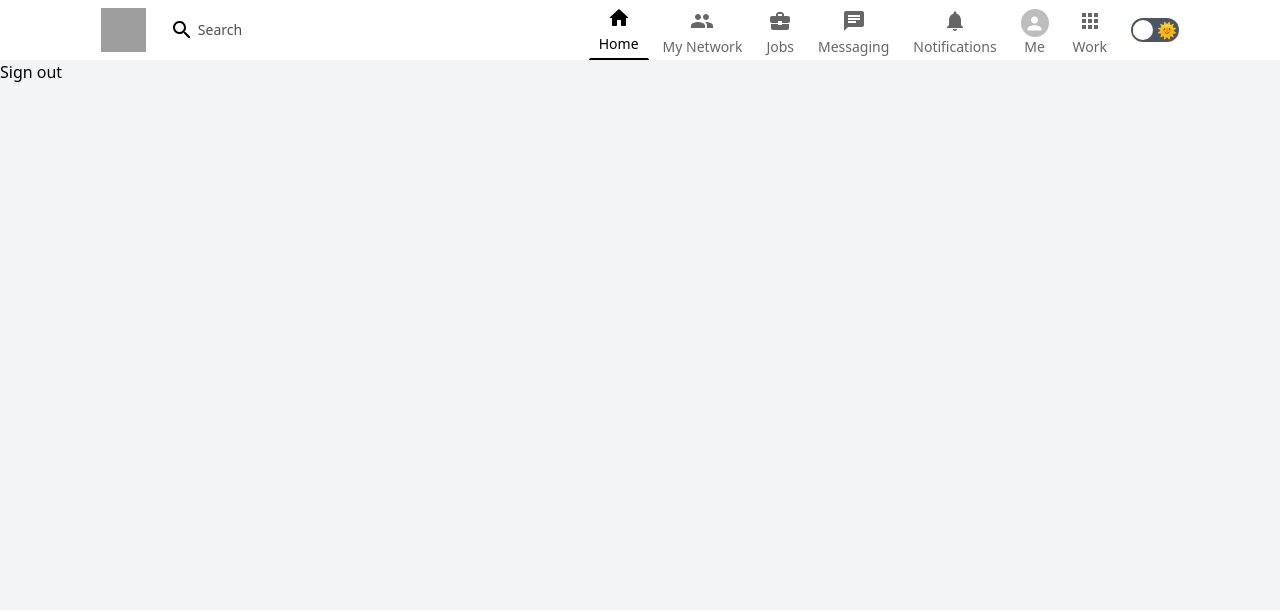
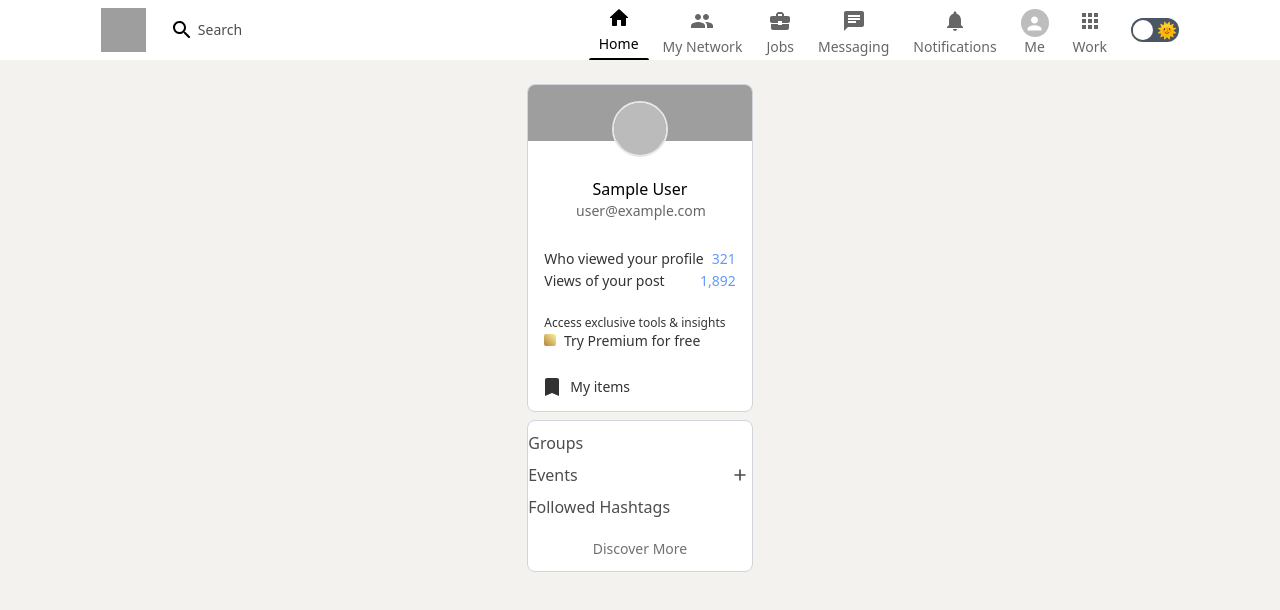
Before and after one commit to anasbn3issa/InkedLin, a Next.js app: page / in a window 1280 px wide. Shown: the top 610 px of the page. Built offline with nearby package versions, Linux system fonts and the light colour scheme; no server answers; sample sign-in values are in the browser's storage; grey boxes are pictures that could not be loaded.

Commit message:
create sidebar with some user info create session

```diff
--- /dev/null
+++ b/components/Sidebar.js
@@ -0,0 +1,75 @@
+import { Avatar } from "@mui/material";
+import Image from "next/image";
+import BookmarkOutlinedIcon from "@mui/icons-material/BookmarkOutlined";
+import AddRoundedIcon from "@mui/icons-material/AddRounded";
+import { signOut, useSession } from "next-auth/react";
+
+function Sidebar() {
+  const { data: session } = useSession();
+
+  return (
+    <div className="space-y-2 min-w-max max-w-lg">
+      {/* Top */}
+      <div className="bg-white dark:bg-[#1D2226] rounded-lg overflow-hidden relative flex flex-col items-center text-center border border-gray-300 dark:border-none">
+        <div className="relative w-full h-14">
+          <Image src="https://rb.gy/i26zak" layout="fill" priority />
+        </div>
+        <Avatar
+          onClick={signOut}
+          src={session?.user?.image}
+          className="!h-14 !w-14 !border-2 !absolute !top-4 !cursor-pointer"
+        />
+        <div className="mt-5 py-4 space-x-0.5">
+          <h4 className="hover:underline decoration-purple-700 underline-offset-1 cursor-pointer">
+            {session?.user?.name}
+          </h4>
+          <p className="text-black/60 dark:text-white/75 text-sm">
+            {session?.user?.email}
+          </p>
+        </div>
+
+        <div className="hidden md:inline text-left dark:text-white/75 text-sm">
+          <div className="font-medium sidebarButton space-y-0.5">
+            <div className="flex justify-between space-x-2">
+              <h4>Who viewed your profile</h4>
+              <span className="text-blue-500">321</span>
+            </div>
+            <div className="flex justify-between space-x-2">
+              <h4>Views of your post</h4>
+              <span className="text-blue-500">1,892</span>
+            </div>
+          </div>
+
+          <div className="sidebarButton">
+            <h4 className="leading-4 text-xs">
+              Access exclusive tools & insights
+            </h4>
+            <h4 className="dark:text-white font-medium">
+              <span className="w-3 h-3 bg-gradient-to-tr from-yellow-700 to-yellow-200 inline-block rounded-sm mr-1" />{" "}
+              Try Premium for free
+            </h4>
+          </div>
+
+          <div className="sidebarButton flex items-center space-x-1.5">
+            <BookmarkOutlinedIcon className="!-ml-1" />
+            <h4 className="dark:text-white font-medium">My items</h4>
+          </div>
+        </div>
+      </div>
+      {/* Bottom */}
+      <div className="hidden md:flex bg-white dark:bg-[#1D2226] text-black/70 dark:text-white/75 rounded-lg overflow-hidden flex-col space-y-2 pt-2.5 sticky top-20 border border-gray-300 dark:border-none">
+        <p className="sidebarLink">Groups</p>
+        <div className="flex items-center justify-between">
+          <p className="sidebarLink">Events</p>
+          <AddRoundedIcon className="!h-5" />
+        </div>
+        <p className="sidebarLink">Followed Hashtags</p>
+        <div className="sidebarButton text-center">
+          <h4 className="dark:text-white font-medium text-sm">Discover More</h4>
+        </div>
+      </div>
+    </div>
+  );
+}
+
+export default Sidebar;
--- a/pages/_app.js
+++ b/pages/_app.js
@@ -1,11 +1,14 @@
+import { SessionProvider } from "next-auth/react";
 import { ThemeProvider } from "next-themes";
 import "../styles/globals.css";
 
-function MyApp({ Component, pageProps }) {
+function MyApp({ Component, pageProps: {session, ...pageProps} }) {
   return (
-    <ThemeProvider attribute="class">
-      <Component {...pageProps} />
-    </ThemeProvider>
+    <SessionProvider session={session}>
+      <ThemeProvider attribute="class">
+        <Component {...pageProps} />
+      </ThemeProvider>
+    </SessionProvider>
   );
 }
 
--- a/pages/home.js
+++ b/pages/home.js
@@ -6,10 +6,18 @@
 import BusinessCenterIcon from "@mui/icons-material/BusinessCenter";
 import ArrowForwardIosRoundedIcon from "@mui/icons-material/ArrowForwardIosRounded";
 import Head from "next/head";
-import { getProviders, signIn } from "next-auth/react";
+import { getProviders, signIn, useSession } from "next-auth/react";
+import { useRouter } from "next/router";
 
 function Home({providers}) {
-  console.log(providers);
+
+  const router = useRouter();
+  const { data: session, status } = useSession({
+    required: true,
+    onUnauthenticated(){
+      router.push('/home');
+    }
+  });
   return (
     <div className="space-y-10 relative">
         <Head>
--- a/pages/index.js
+++ b/pages/index.js
@@ -1,18 +1,46 @@
-import { signOut } from 'next-auth/react'
-import Head from 'next/head'
-import Header from '../components/Header'
+import { getSession, signOut } from "next-auth/react";
+import Head from "next/head";
+import Header from "../components/Header";
+import Sidebar from "../components/Sidebar";
 
 export default function Home() {
   return (
-    <div>
+    <div className="bg-[#F3F2EF] dark:bg-black dark:text-white h-screen overflow-y-scroll md:space-y-6">
       <Head>
-        <title>InkedLin</title>
-        <meta name="description" content="Generated by create next app" />
+        <title>Feed | InkedLin</title>
         <link rel="icon" href="/favicon.ico" />
       </Head>
 
-<Header/>
-      <button onClick={signOut}>Sign out</button>
+      <Header />
+      <main className="flex justify-center gap-x-5 px-4 sm:px-12">
+        <div className="flex flex-col md:flex-row gap-5">
+          {/* Sidebar */}
+          <Sidebar />
+          {/* Feed */}
+        </div>
+      </main>
+
+      {/* Widgets */}
     </div>
-  )
+  );
 }
+
+
+export async function getServerSideProps(context) {
+  const session = await getSession(context); // useSession is for client side , hence we must use getSession in server side
+
+  if(!session) {
+    return {
+      redirect: {
+        destination: '/home',
+        permanent: false,
+      }
+    }
+  }
+
+  return {
+    props: {
+      session,
+    }
+  }
+}
--- a/styles/globals.css
+++ b/styles/globals.css
@@ -12,4 +12,8 @@
     .intent{
         @apply flex justify-between items-center hover:shadow-xl cursor-pointer rounded-lg text-black bg-white max-w-md mx-auto xl:mx-0;
     }
+
+    .sidebarButton {
+        @apply dark:border-t border-gray-600 py-3 px-4 cursor-pointer opacity-80 hover:opacity-100;
+    }
 }
```
